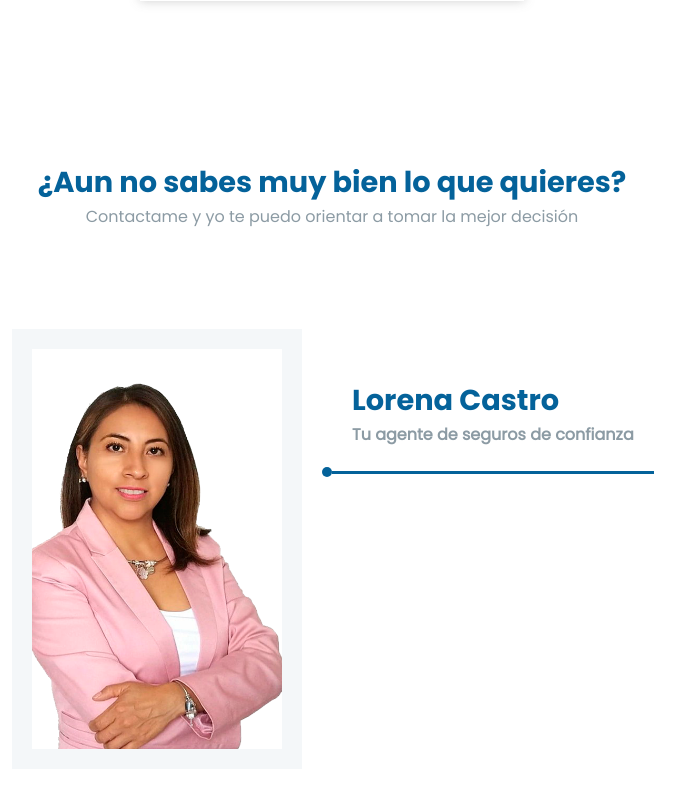
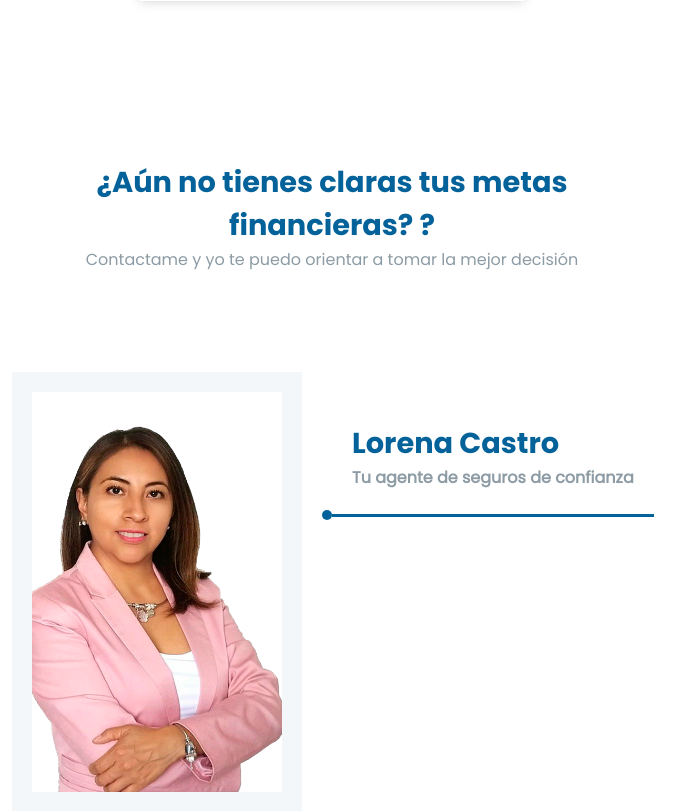
Before and after one commit to Hectorc70/web_lorena, a Django app: page / in a window 1280 px wide. Shown: the part 479-1290 px from the top of the page, without its empty margins (308-993 px from the left). Run offline with Django 3.2, Linux system fonts and the light colour scheme; parts of the project's set-up code (start-up, migrations or seed data) failed here and were passed over.

Commit message:
cambie titulo h2

```diff
--- a/templates/index.html
+++ b/templates/index.html
@@ -175,7 +175,7 @@
             </a>
         </div>
         <div id="container-presentation">
-            <h2 class="title-section title-presentation">¿Aun no sabes muy bien lo que quieres? </h2>
+            <h2 class="title-section title-presentation">¿Aún no tienes claras tus metas financieras? ? </h2>
             <p class="subtitle subtitle-presentation">Contactame y yo te puedo orientar a tomar la mejor decisión</p>
 
             <div id="container-description">
```
